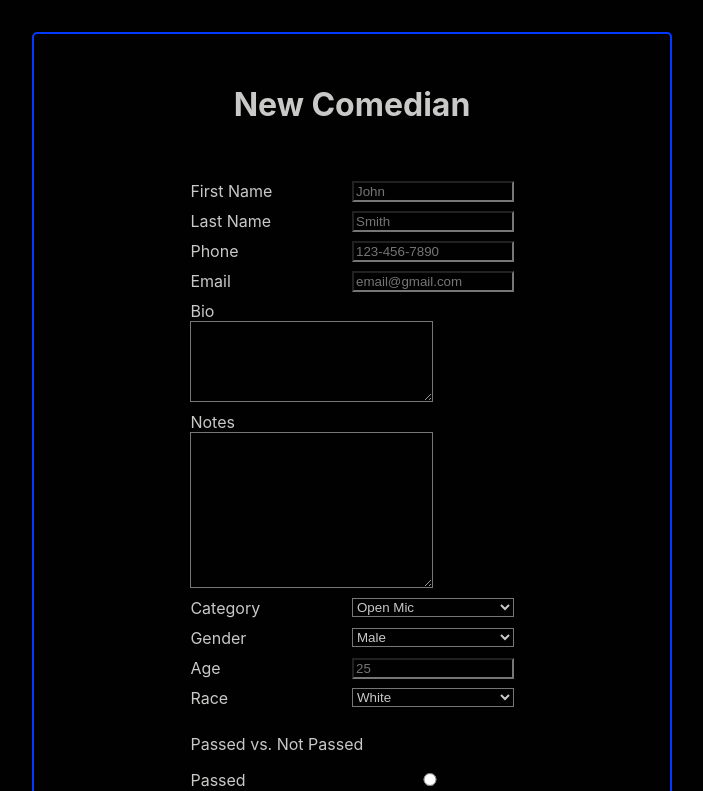
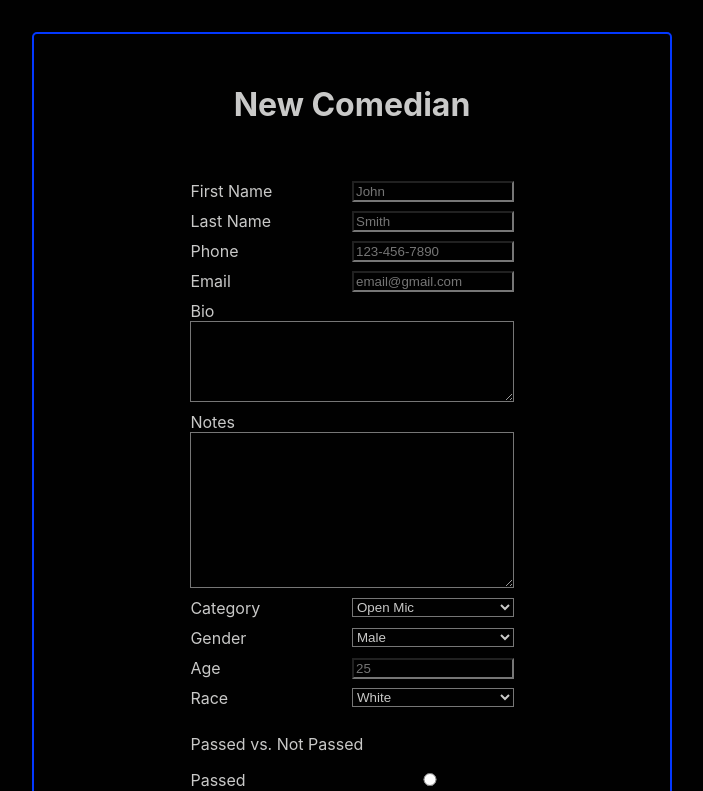
Before and after one commit to klguenth/alameda-comedy-client, a React (Create React App) app: page /addComedian in a window 1280 px wide. Shown: the top 791 px of the page, without its empty margins (288-991 px from the left). Built offline with nearby package versions, Linux system fonts and the light colour scheme; no server answers.

Commit message:
fix textarea styling

```diff
--- a/src/Components/AddComedian/AddComedian.css
+++ b/src/Components/AddComedian/AddComedian.css
@@ -25,7 +25,7 @@ button {
 
     .form-section textarea {
         display: block;
-        width: 75%;
+        width: 100%;
     }
 }
 
--- a/src/Components/AddShow/AddShow.css
+++ b/src/Components/AddShow/AddShow.css
@@ -23,5 +23,5 @@
 
 .form-section textarea {
     display: block;
-    width: 50%;
+    width: 100%;
 }
```
